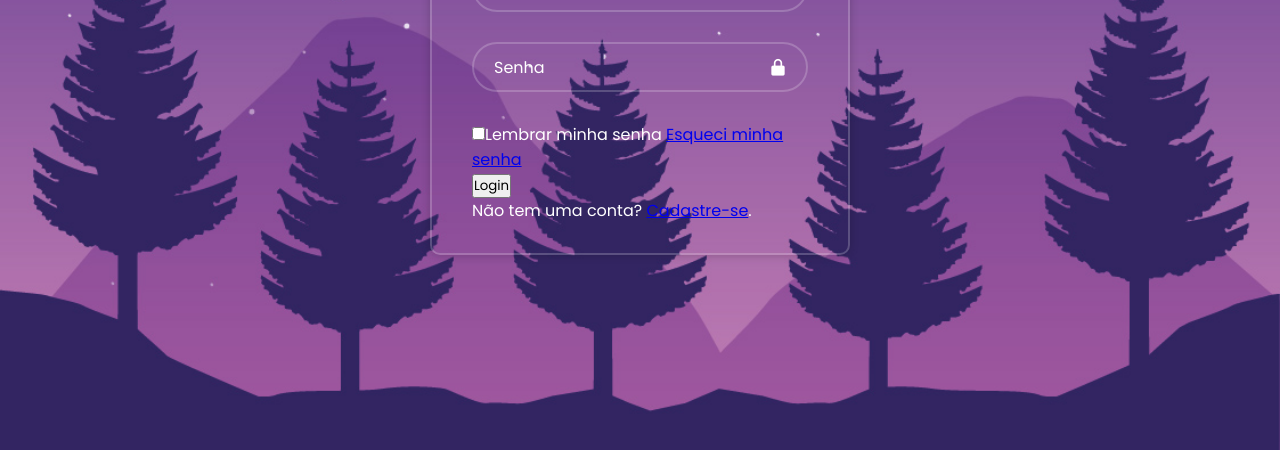
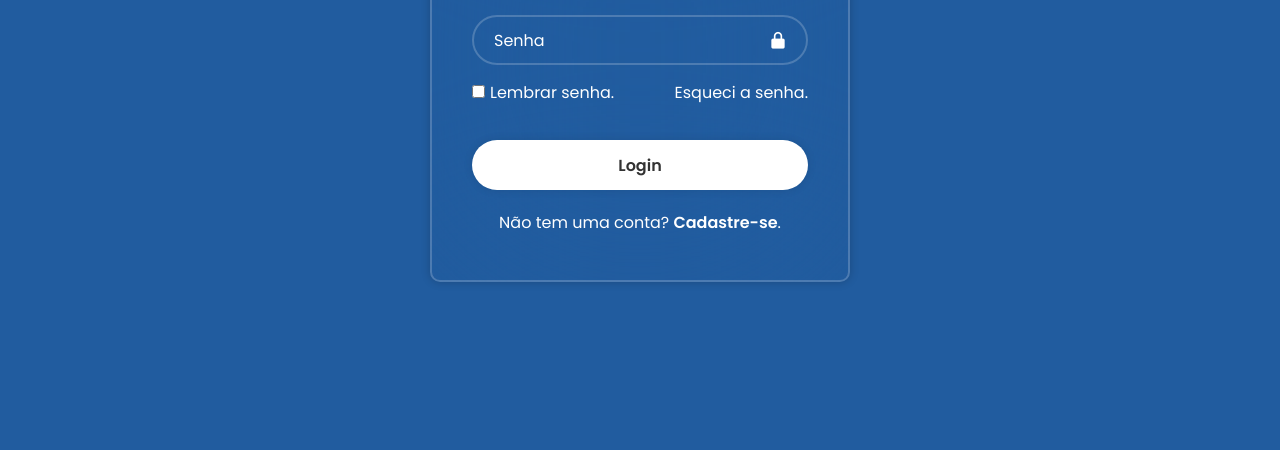
Before and after one commit to marcusvinicius33/NewProject, a plain HTML site: page Projeto002/index.html in a window 1280 px wide. Shown: the part 350-800 px from the top of the page. Drawn offline with nearby package versions, Linux system fonts and the light colour scheme.

Commit message:
atualizando

```diff
--- a/Projeto002/index.html
+++ b/Projeto002/index.html
@@ -12,7 +12,7 @@
 <body>
     <main class="container">
         <form>
-            <h1>Login</h1>
+            <h1>Login DevCLUB</h1>
             <div class="input-box">
                 <input placeholder="Usuário" type="email">
                 <i class="bx bxs-user"></i>
@@ -24,12 +24,12 @@
 
             <div class="lembrar-senha">
                 <label>
-                    <input type="checkbox">Lembrar minha senha
+                    <input type="checkbox">Lembrar senha.
                 </label>
-                <a href="#">Esqueci minha senha</a>
+                <a href="#">Esqueci a senha.</a>
             </div>
 
-            <button type="submit">Login</button>
+            <button type="submit" class="button-login">Login</button>
 
             <div class="registre-link">
                 <p>Não tem uma conta? <a href="#">Cadastre-se</a>.</p>
--- a/Projeto002/styles.css
+++ b/Projeto002/styles.css
@@ -11,8 +11,8 @@ body {
     justify-content: center;
     align-items: center;
     min-height: 100vh;
-    background-image: url(./img/img.jpg);
-    /*background-color: rgba(0, 208, 255, 0.587);*/
+    /*background-image: url(./img/img.jpg);*/
+    background-color: rgb(33, 92, 159);
     background-size: cover;
     background-position: center;
 
@@ -25,6 +25,7 @@ body {
     color: #fff;
     padding: 30px 40px;
     box-shadow: 0 0 10px rgba(0, 0, 0, 0.2);/*Anexa uma ou mais sombras projetadas à caixa. A propriedade é uma lista de sombras separadas por vírgulas. É possível escolher em sites uma box-shadow*/
+    backdrop-filter: blur(120px);
 }
 .container h1 {
     font-size: 36px;
@@ -58,3 +59,51 @@ body {
     transform: translateY(-50%);
     font-size: 20px;
 }/*Sempre que quiser centralizar algo, coloca o position: absolute; top: 50%; transform: translateY(-50%).*/
+.lembrar-senha {
+    display: flex;
+    justify-content: space-between;/*coloca cada item em um lado.*/
+    margin: -15px 0 15px;
+}
+.lembrar-senha label input {
+    accent-color: #fff;/*tira o fundo azul do label e colocou o branco.*/
+    margin-right: 5px;
+}
+.lembrar-senha a {
+    text-decoration: none;
+    color: #fff;
+}
+.lembrar-senha a:hover {
+    text-decoration: underline;
+}
+.button-login {
+    width: 100%;
+    height: 50px;
+    background-color: #fff;
+    border: none;
+    border-radius: 40px;
+    cursor: pointer;
+    font-size: 16px;
+    color: #333;
+    font-weight: 600;
+    box-shadow: 0 0 10px rgba(0, 0, 0, 0.1);
+    margin-top: 20px;
+}
+.button-login:hover {
+    background-color: transparent;
+    border:  2px solid rgba(255, 255, 255, 0.2);
+    color: #fff;
+    transition: 0.4s;
+}
+.registre-link {
+    font-size: 16px;
+    text-align: center;
+    margin: 20px 0 15px;
+}
+.registre-link a {
+    text-decoration: none;
+    color: #fff;
+    font-weight: 600;
+}
+.registre-link a:hover {
+    text-decoration: underline;
+}
```
